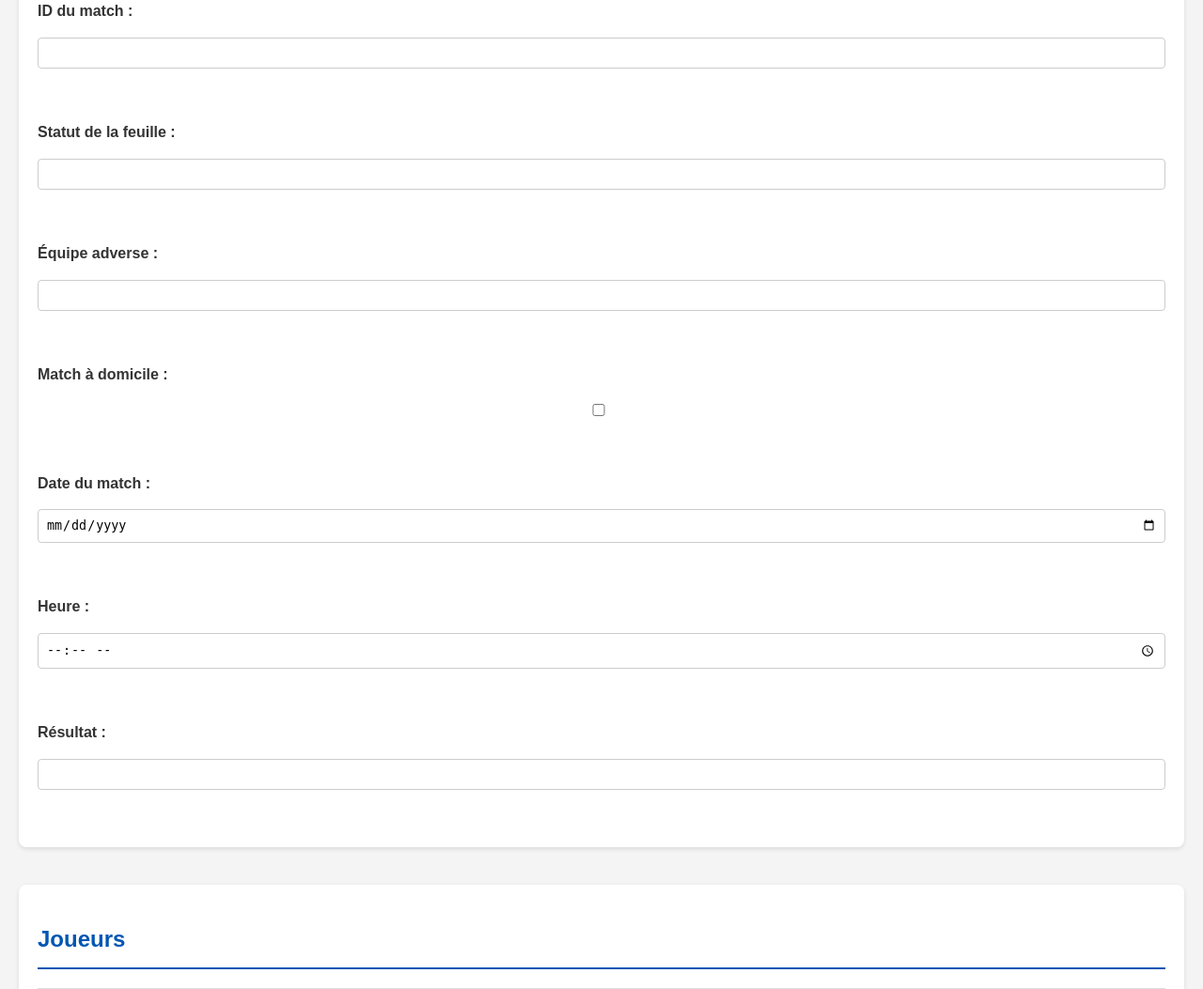
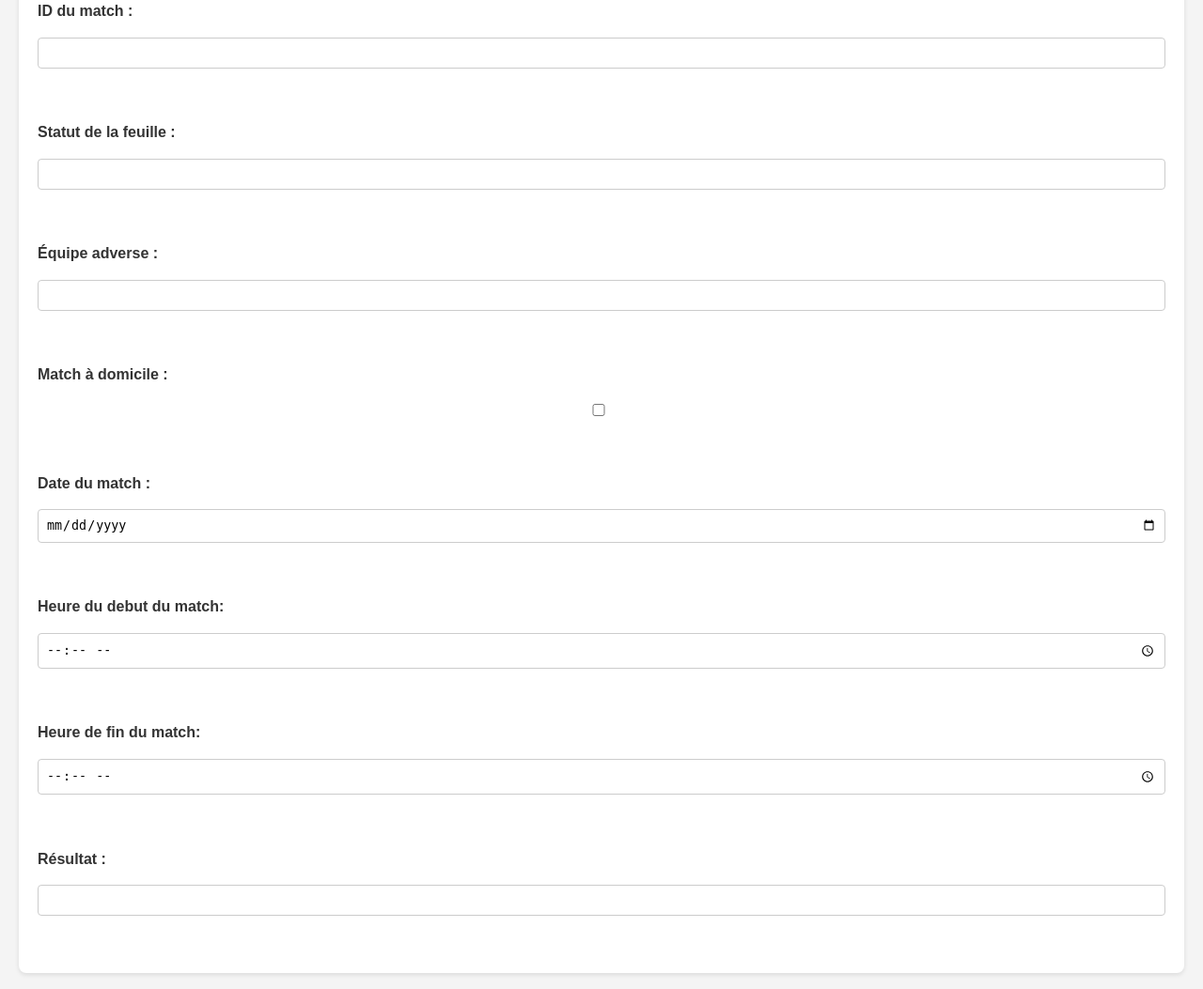
Before and after one commit to simonet4/GestionEquipeSport, a PHP site: page /ajout_match.php in a window 1280 px wide. Shown: the part 216-1269 px from the top of the page at 94% size. Run offline with PHP 8.4, Linux system fonts and the light colour scheme.

Commit message:
Update ajout_match.php

```diff
--- a/Vues/ajout_match.php
+++ b/Vues/ajout_match.php
@@ -26,7 +26,10 @@
             <label>Date du match :</label>
             <input type="date" name="date_match"><br>
 
-            <label>Heure :</label>
+            <label>Heure du debut du match:</label>
+            <input type="time" name="heure"><br>
+
+            <label>Heure de fin du match:</label>
             <input type="time" name="heure"><br>
 
             <label>Résultat :</label>
```
